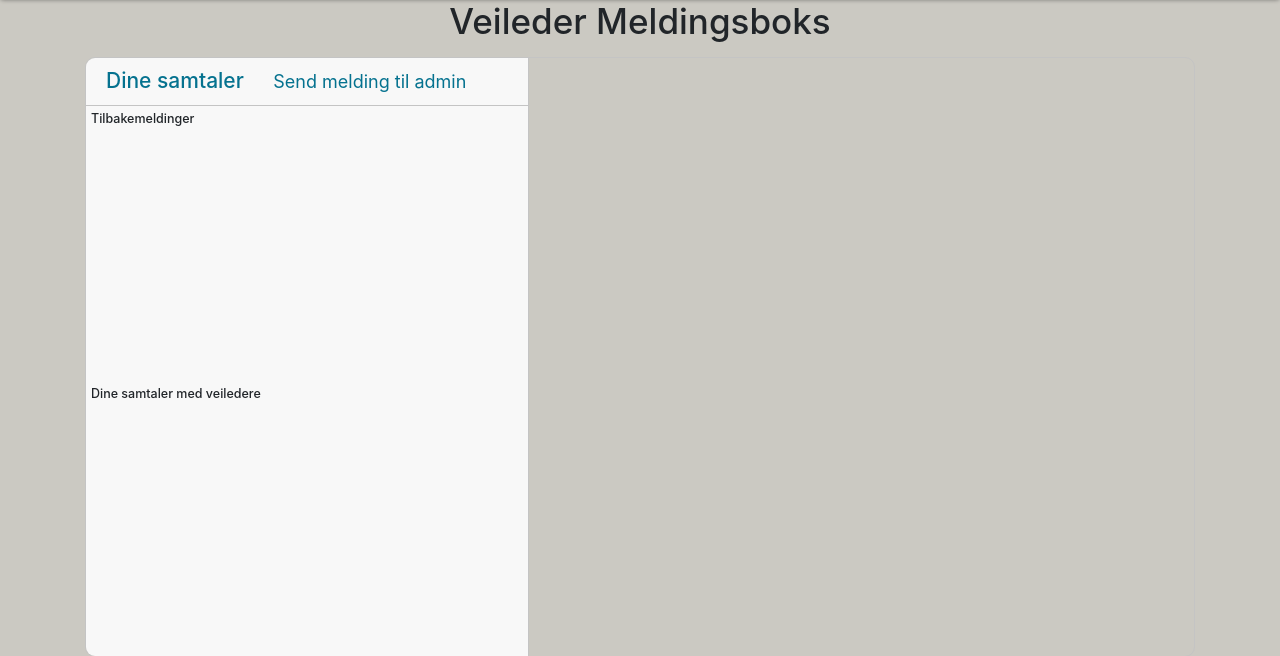
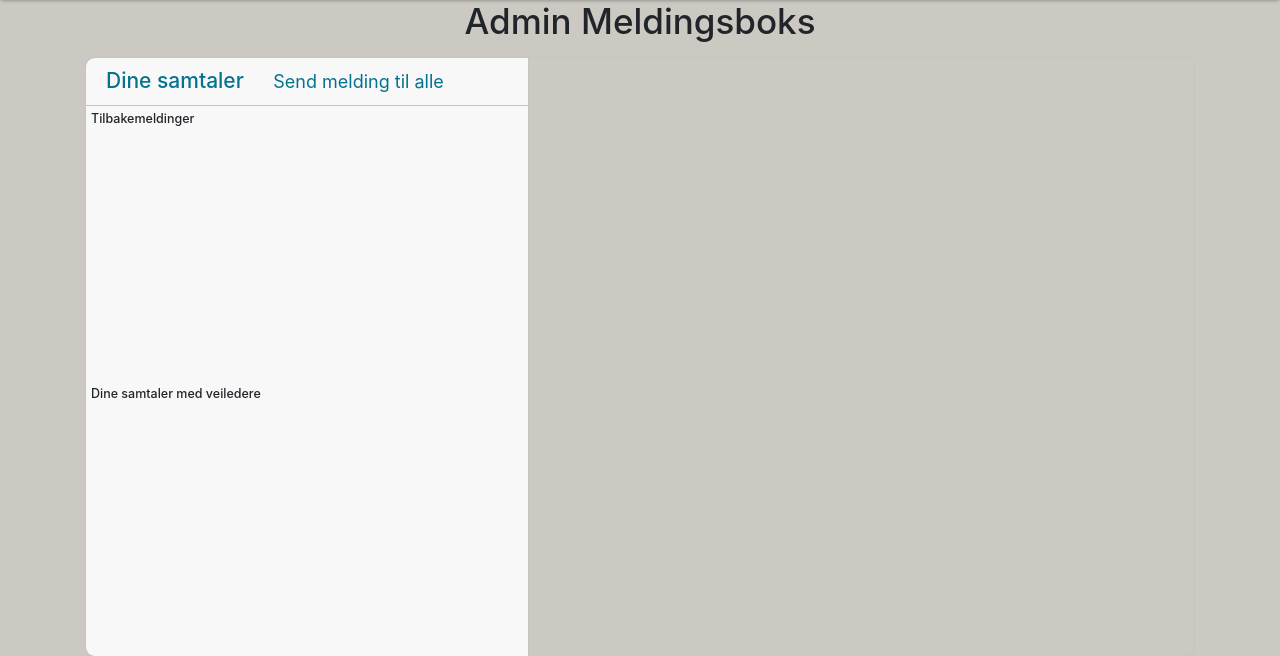
Before and after one commit to jonrenn/finnutdanning, a Django app: template FinnUtdanning/templates/chat/AdminInbox.html in a window 1280 px wide. Shown: the part 50-706 px from the top of the page. Run offline with Django 3.2, Linux system fonts and the light colour scheme; the template is opened without the code that fills it, so the values that code supplies are empty; parts of the project's set-up code (start-up, migrations or seed data) failed here and were passed over; some libraries are stand-ins or nearby versions.

Commit message:
Minor last minute fixes

```diff
--- a/FinnUtdanning/templates/chat/AdminInbox.html
+++ b/FinnUtdanning/templates/chat/AdminInbox.html
@@ -7,7 +7,7 @@
 {% endblock %}
 {% block content %}
     <div class="container">
-        <h3 class=" text-center" style="font-size: 35px; margin-bottom: 15px; margin-top: -25px;">Veileder
+        <h3 class=" text-center" style="font-size: 35px; margin-bottom: 15px; margin-top: -25px;">Admin
             Meldingsboks</h3>
         <div class="messaging">
             <div class="inbox_msg" style="border-radius: 10px">
@@ -17,7 +17,7 @@
                             <h4>Dine samtaler</h4>
                         </div>
                         <div class="recent_heading" style="margin-left: 10px; width:200px">
-                            <a href="{% url 'askAdmin' %}" style="font-size: 18px; color: #05728f;">Send melding til admin</a>
+                            <a href="{% url 'alle' %}" style="font-size: 18px; color: #05728f;">Send melding til alle</a>
                         </div>
                     </div>
                     <div class="inbox_chat">
```
Also changed, not shown: FinnUtdanning/db.sqlite3.
